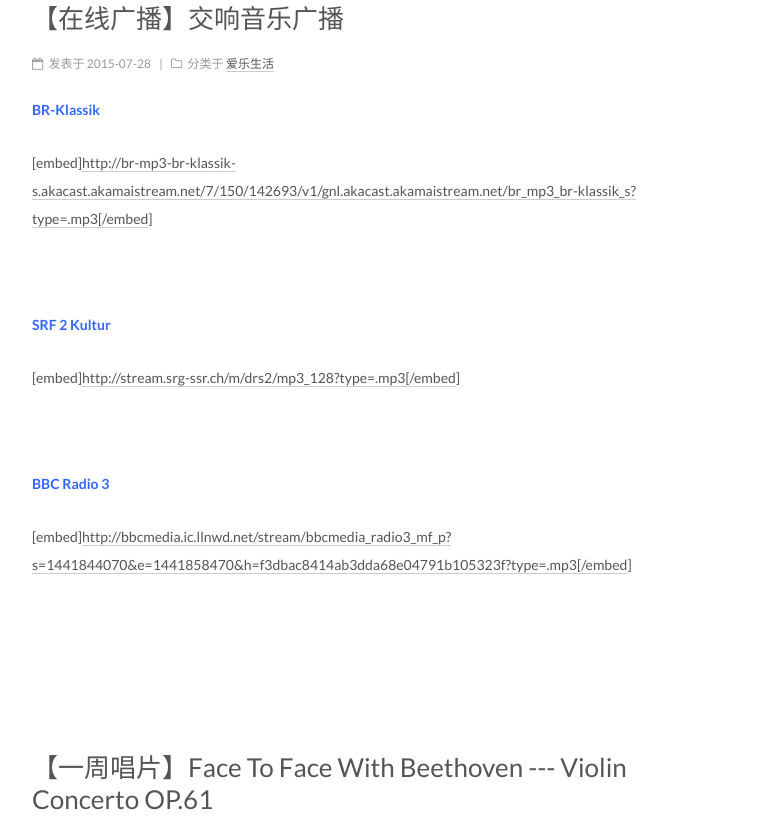
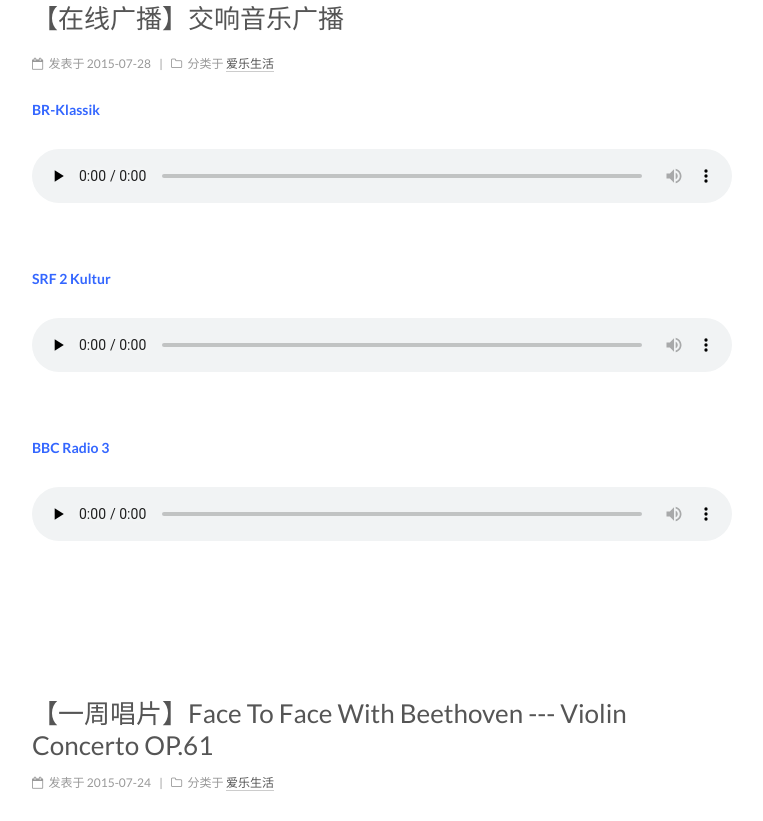
Before and after one commit to mozata/mozata.github.io, a plain HTML site: page page/2/index.html in a window 1280 px wide. Shown: the part 1202-2023 px from the top of the page, without its empty margins (258-1021 px from the left). Drawn offline with Linux system fonts and the light colour scheme.

Commit message:
Site updated: 2017-04-18 16:28:49

```diff
--- a/css/main.css
+++ b/css/main.css
@@ -1691,7 +1691,7 @@ pre .javascript .function {
   width: 4px;
   height: 4px;
   border-radius: 50%;
-  background: #9e6e94;
+  background: #f22aed;
 }
 .links-of-blogroll {
   font-size: 13px;
--- a/page/2/index.html
+++ b/page/2/index.html
@@ -644,14 +644,17 @@
 
             <script src="/assets/js/APlayer.min.js"> </script><p><strong><span style="color: #3366ff;">BR-Klassik</span>
 </strong></p>
-<p>[embed]<a href="http://br-mp3-br-klassik-s.akacast.akamaistream.net/7/150/142693/v1/gnl.akacast.akamaistream.net/br_mp3_br-klassik_s?type=.mp3[/embed" target="_blank" rel="external">http://br-mp3-br-klassik-s.akacast.akamaistream.net/7/150/142693/v1/gnl.akacast.akamaistream.net/br_mp3_br-klassik_s?type=.mp3[/embed</a>]</p>
+<audio preload="none" style="width: 100%;" controls="controls"><source type="audio/mpeg" src="http://br-mp3-br-klassik-s.akacast.akamaistream.net/7/150/142693/v1/gnl.akacast.akamaistream.net/br_mp3_br-klassik_s?type=.mp3">404</audio>
+
 <p>&nbsp;</p>
 <p><strong><span style="color: #3366ff;">SRF 2 Kultur<br></span></strong></p>
-<p>[embed]<a href="http://stream.srg-ssr.ch/m/drs2/mp3_128?type=.mp3[/embed" target="_blank" rel="external">http://stream.srg-ssr.ch/m/drs2/mp3_128?type=.mp3[/embed</a>]</p>
+<audio preload="none" style="width: 100%;" controls="controls"><source type="audio/mpeg" src="http://stream.srg-ssr.ch/m/drs2/mp3_128?type=.mp3">404</audio>
+
 <p>&nbsp;</p>
 <p><strong><span style="color: #3366ff;">BBC Radio 3</span>
 </strong></p>
-<p>[embed]<a href="http://bbcmedia.ic.llnwd.net/stream/bbcmedia_radio3_mf_p?s=1441844070&amp;e=1441858470&amp;h=f3dbac8414ab3dda68e04791b105323f?type=.mp3[/embed" target="_blank" rel="external">http://bbcmedia.ic.llnwd.net/stream/bbcmedia_radio3_mf_p?s=1441844070&amp;e=1441858470&amp;h=f3dbac8414ab3dda68e04791b105323f?type=.mp3[/embed</a>]</p>
+<audio preload="none" style="width: 100%;" controls="controls"><source type="audio/mpeg" src="http://bbcmedia.ic.llnwd.net/stream/bbcmedia_radio3_mf_p?s=1441844070&e=1441858470&h=f3dbac8414ab3dda68e04791b105323f?type=.mp3">404</audio>
+
 <p>&nbsp;</p>
 
 
```
Also changed, not shown: 2014/01/09/e6-91-98-e5-bd-95/index.html (+4 -4 lines), 2015/07/28/onlineradio/index.html (+10 -7 lines).
